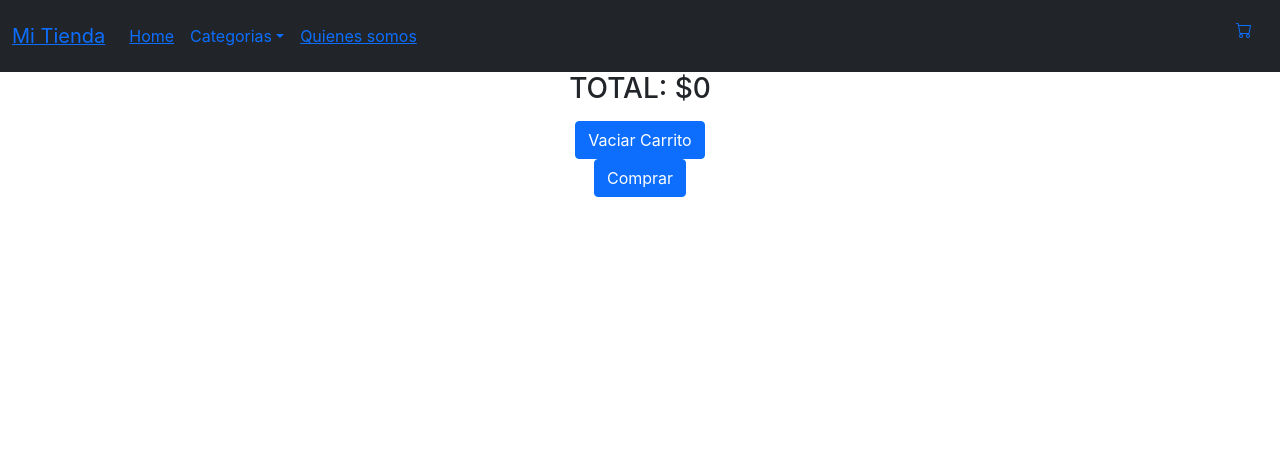
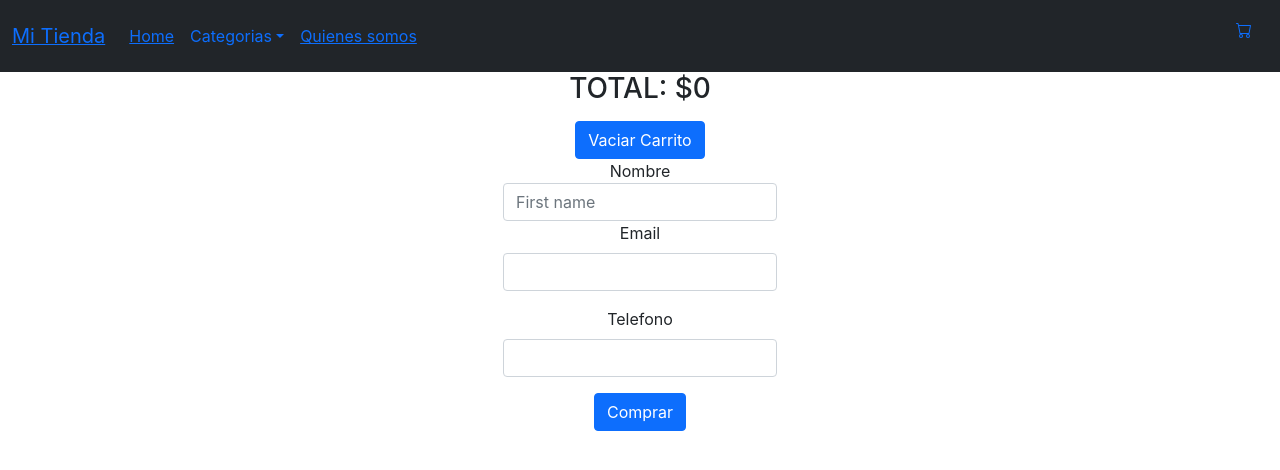
Before and after one commit to MauricioArianCastillo/Idea-Castillo, a React (Create React App) app: page /cart in a window 1280 px wide. Shown: the top 470 px of the page. Built offline with nearby package versions, Linux system fonts and the light colour scheme.

Commit message:
17 commit

```diff
--- a/src/Components/Cart/Cart.js
+++ b/src/Components/Cart/Cart.js
@@ -7,10 +7,12 @@ import ItemCartCount from "../ItemCartCount/ItemCartCount";
 
 function Cart(){
 
-    console.log('prueba')
     const { cart, vaciarCarrito, setCart } = useCartContext()
     let Total = cart.map(item =>  item.price*item.cantidad).reduce((prev,curr) => prev + curr,0)
     const [total,setTotal] = useState(Total);
+    const [name,setName] = useState('');
+    const [email,setEmail] = useState('');
+    const [tel,setTel] = useState('');
 
     function funcion(count,id){
 
@@ -30,7 +32,8 @@ function Cart(){
         e.preventDefault()
         let orden = {}
 
-        orden.buyer = {name:'mauricio', email: 'm@gmail.com', phone: '123456789'}
+
+        orden.buyer = {name, email, tel}
         orden.total = total
 
         orden.items = cart.map(cartItem => {
@@ -67,7 +70,28 @@ function Cart(){
             <div className="btn">
                 <button type="button" className="btn btn-primary" onClick={() => vaciarCarritoTotal(cart)}>Vaciar Carrito</button>
                 <br></br>
-                <button type="button" className="btn btn-primary" onClick={generarOrden}>Comprar</button>
+                <form action="">
+                <div className="container-xxl">
+                    <div className="row">
+                    <div className="col">Nombre
+                        <input type="text" className="form-control" placeholder="First name" aria-label="First name"  value={name} onChange={(e) => setName(e.target.value)}/>
+                    </div>
+                    </div>
+                    <div className="mb-3">
+                    <label for="exampleFormControlInput1" className="form-label" >Email</label>
+                    <input type="email" className="form-control" id="exampleFormControlInput1" placeholder="" value={email} onChange={(e) => setEmail(e.target.value)}/>
+                    </div>
+                    <div className="mb-3">
+                    <label for="formGroupExampleInput" className="form-label"  >Telefono</label>
+                    <input type="tel" className="form-control" id="formGroupExampleInput" placeholder="" value={tel} onChange={(e) => setTel(e.target.value)}/>
+                    </div>
+                    <div className="col-12">
+
+                    <button type="button" className="btn btn-primary" onClick={generarOrden}>Comprar</button>
+                    </div>
+                </div>
+                </form>
+
             </div>
         </>
     )
```
